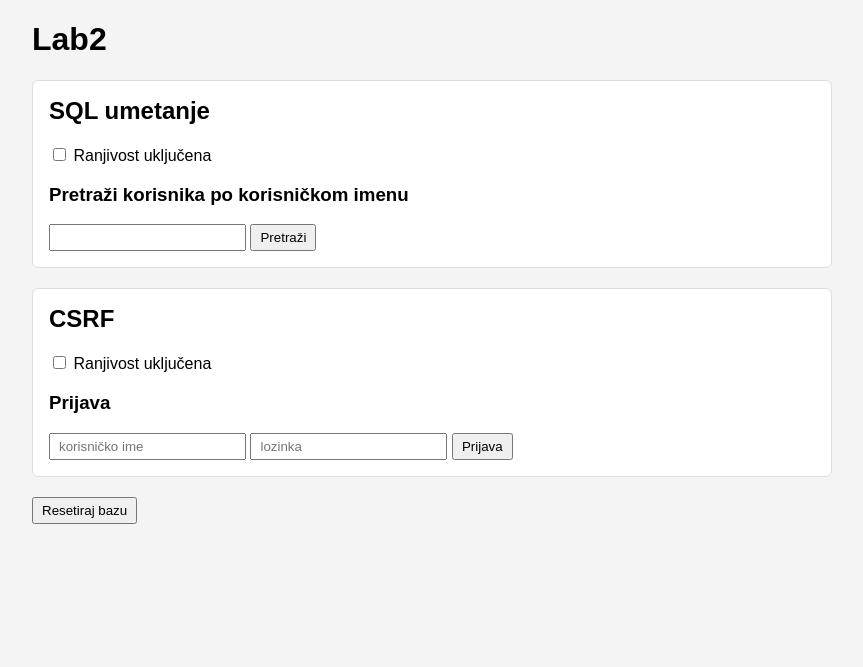
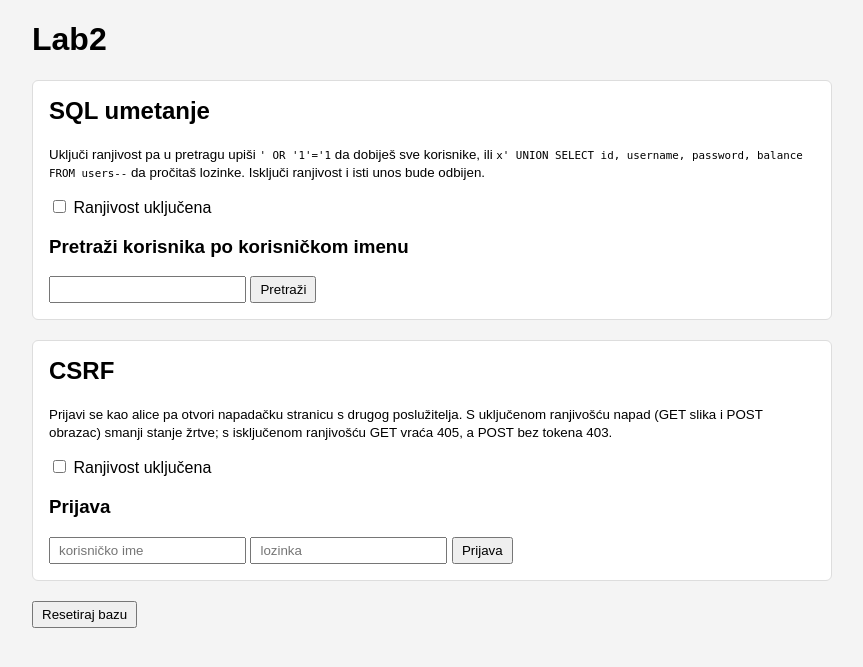
Before and after one commit to NoaSamson/WEB2_security_lab, a Node server app: page / in a window 1280 px wide. Shown: the top 667 px of the page, without its empty margins (208-1071 px from the left). Run offline with Node 20, Linux system fonts and the light colour scheme; some libraries are stand-ins or nearby versions.

Commit message:
add simple explanation to main page

```diff
--- a/views/index.ejs
+++ b/views/index.ejs
@@ -20,6 +20,7 @@
 
   <section>
     <h2>SQL umetanje</h2>
+    <p><small>Uključi ranjivost pa u pretragu upiši <code>' OR '1'='1</code> da dobiješ sve korisnike, ili <code>x' UNION SELECT id, username, password, balance FROM users--</code> da pročitaš lozinke. Isključi ranjivost i isti unos bude odbijen.</small></p>
     <label><input type="checkbox" name="sqli" form="toggle" onchange="this.form.submit()" <%= sqli ? 'checked' : '' %>> Ranjivost uključena</label>
 
     <h3>Pretraži korisnika po korisničkom imenu</h3>
@@ -44,6 +45,7 @@
 
   <section>
     <h2>CSRF</h2>
+    <p><small>Prijavi se kao alice pa otvori napadačku stranicu s drugog poslužitelja. S uključenom ranjivošću napad (GET slika i POST obrazac) smanji stanje žrtve; s isključenom ranjivošću GET vraća 405, a POST bez tokena 403.</small></p>
     <label><input type="checkbox" name="csrfVuln" form="toggle" onchange="this.form.submit()" <%= csrfVuln ? 'checked' : '' %>> Ranjivost uključena</label>
 
     <% if (!user) { %>
```
